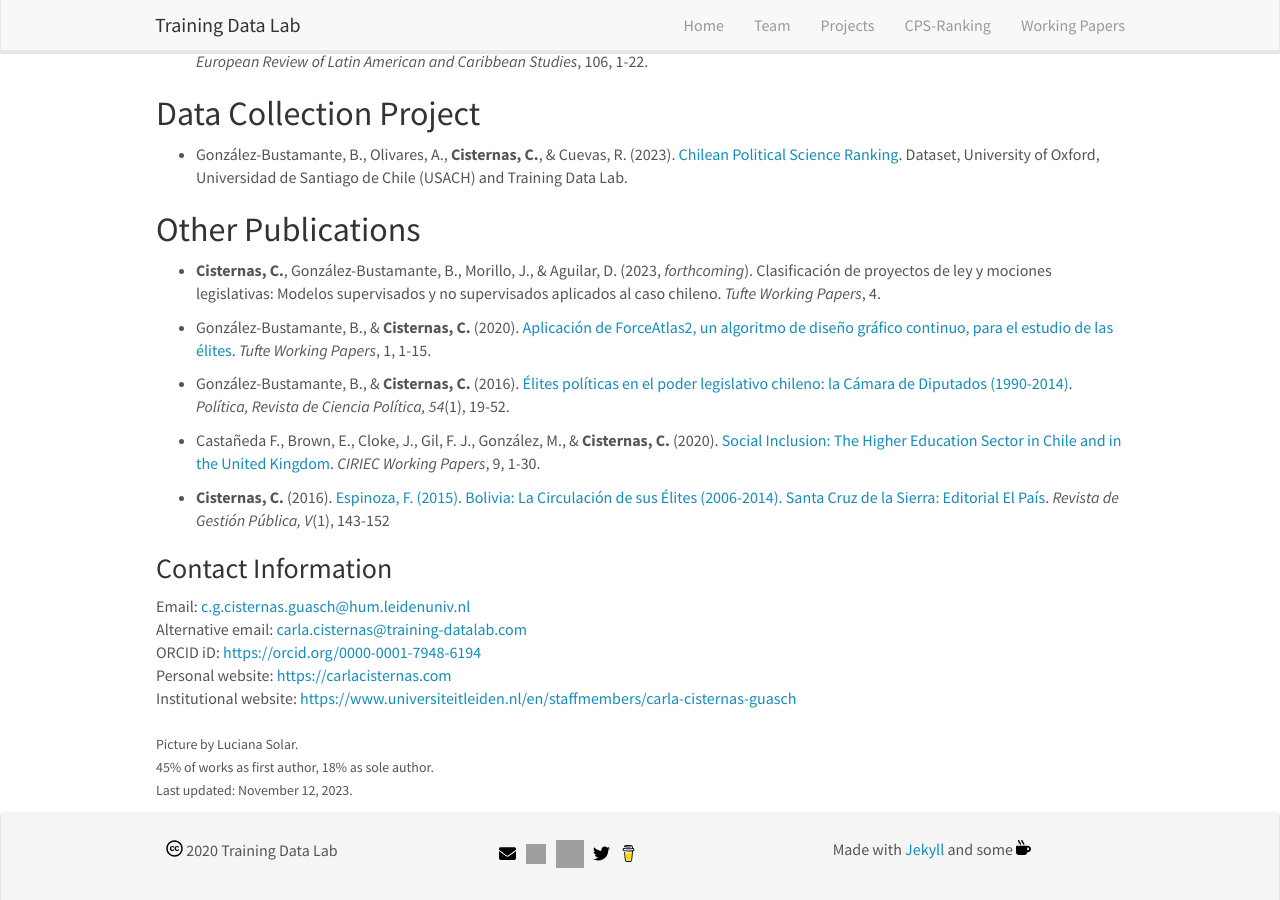
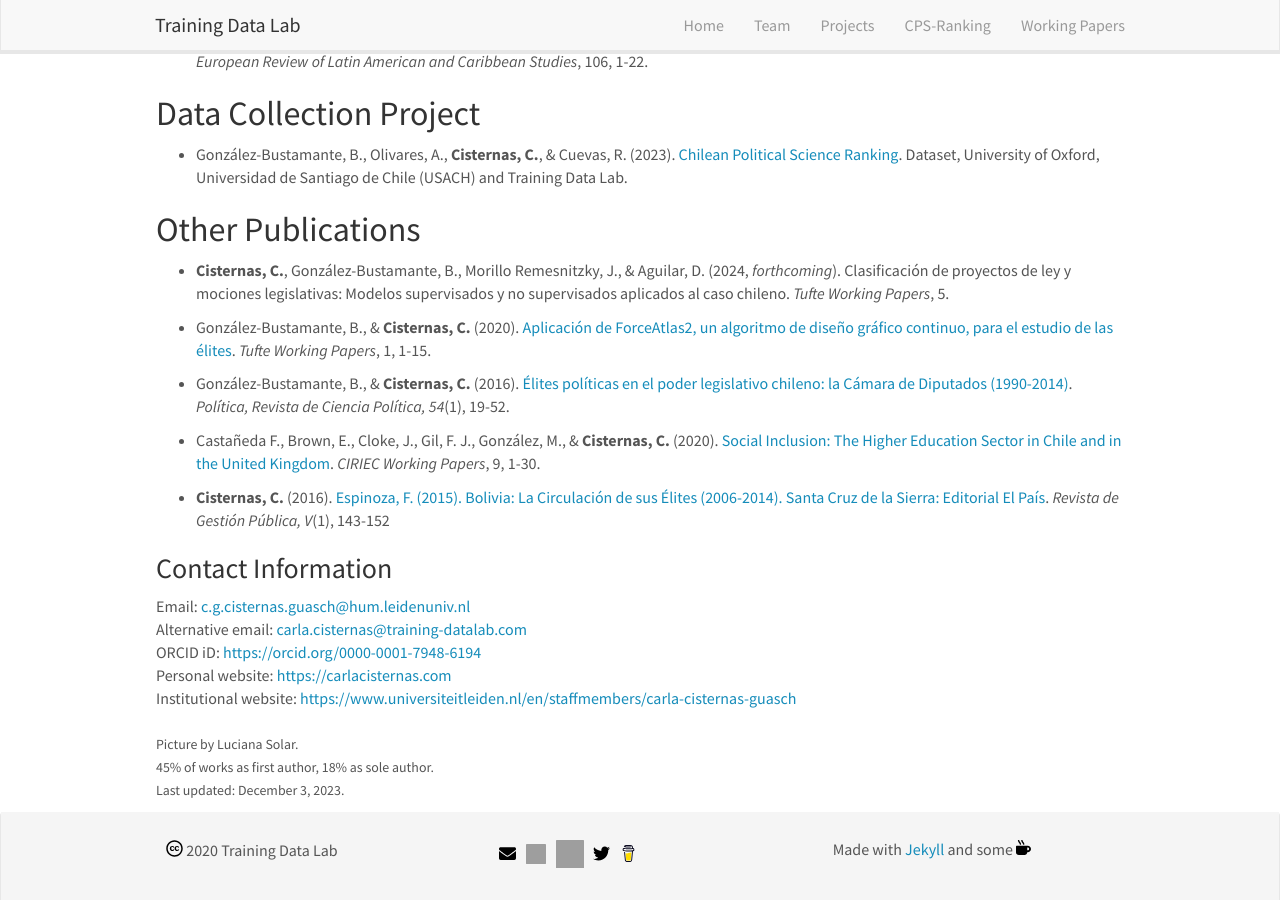
Before and after one commit to training-datalab/old-training-datalab.com, a Jekyll site: the page built from _pages/ccisternas.md, in a window 1280 px wide and 900 px high, scrolled down 635 px. Built offline with Jekyll 4.4.1, drawn with Linux system fonts in a browser that asks for light colours; nearby versions of some CDN libraries.

Commit message:
Update ccisternas.md
Co-Authored-By: Carla Cisternas <carla.cisternas@umayor.cl>

```diff
--- a/_pages/ccisternas.md
+++ b/_pages/ccisternas.md
@@ -32,7 +32,7 @@
 
 ## Other Publications
 
-- **Cisternas, C.**, González-Bustamante, B., Morillo, J., & Aguilar, D. (2023, *forthcoming*). Clasificación de proyectos de ley y mociones legislativas: Modelos supervisados y no supervisados aplicados al caso chileno. *Tufte Working Papers*, 4.
+- **Cisternas, C.**, González-Bustamante, B., Morillo Remesnitzky, J., & Aguilar, D. (2024, *forthcoming*). Clasificación de proyectos de ley y mociones legislativas: Modelos supervisados y no supervisados aplicados al caso chileno. *Tufte Working Papers*, 5.
 
 - González-Bustamante, B., & **Cisternas, C.** (2020). <a href="https://doi.org/10.5281/zenodo.6739266" target="_blank">Aplicación de ForceAtlas2, un algoritmo de diseño gráfico continuo, para el estudio de las élites</a>. *Tufte Working Papers*, 1, 1-15.
 
@@ -52,4 +52,4 @@
 <br />
 <small>Picture by Luciana Solar.</small><br />
 <small>45% of works as first author, 18% as sole author.</small><br />
-<small>Last updated: November 12, 2023.</small>
+<small>Last updated: December 3, 2023.</small>
```
